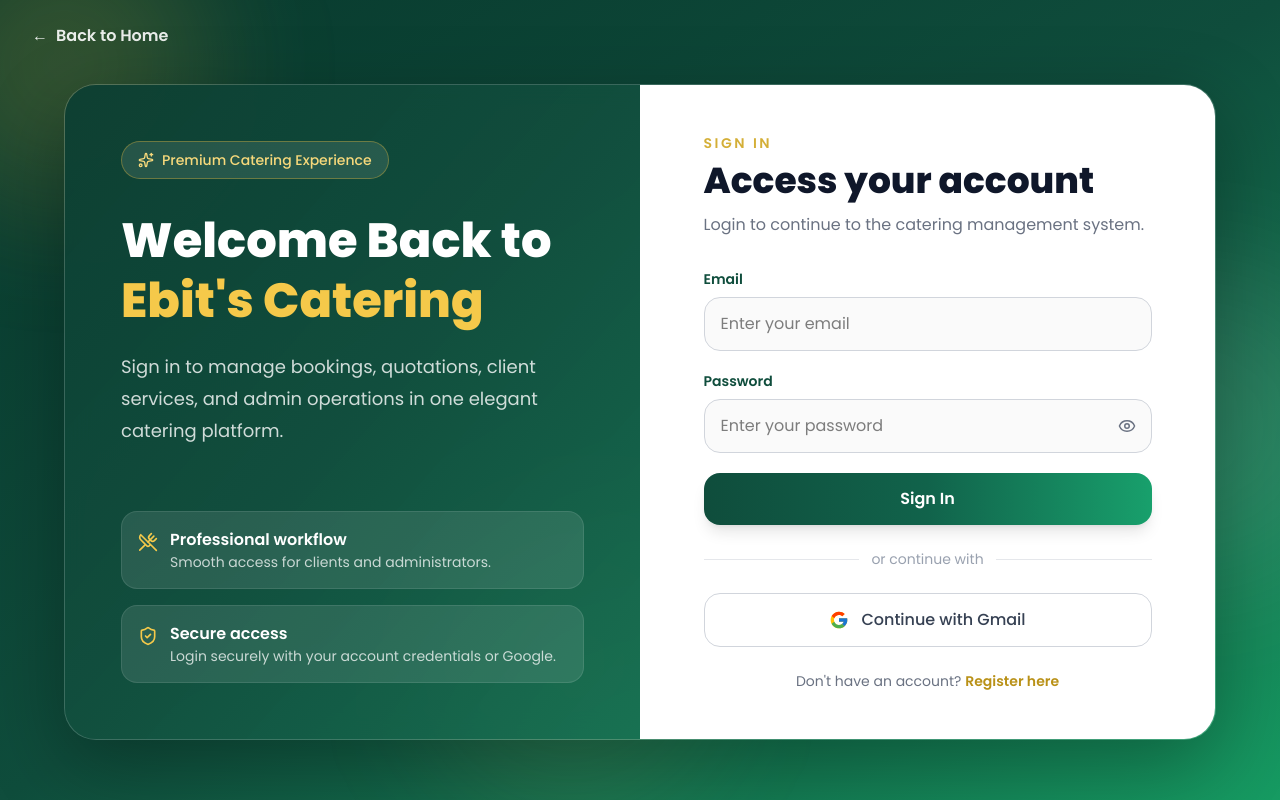
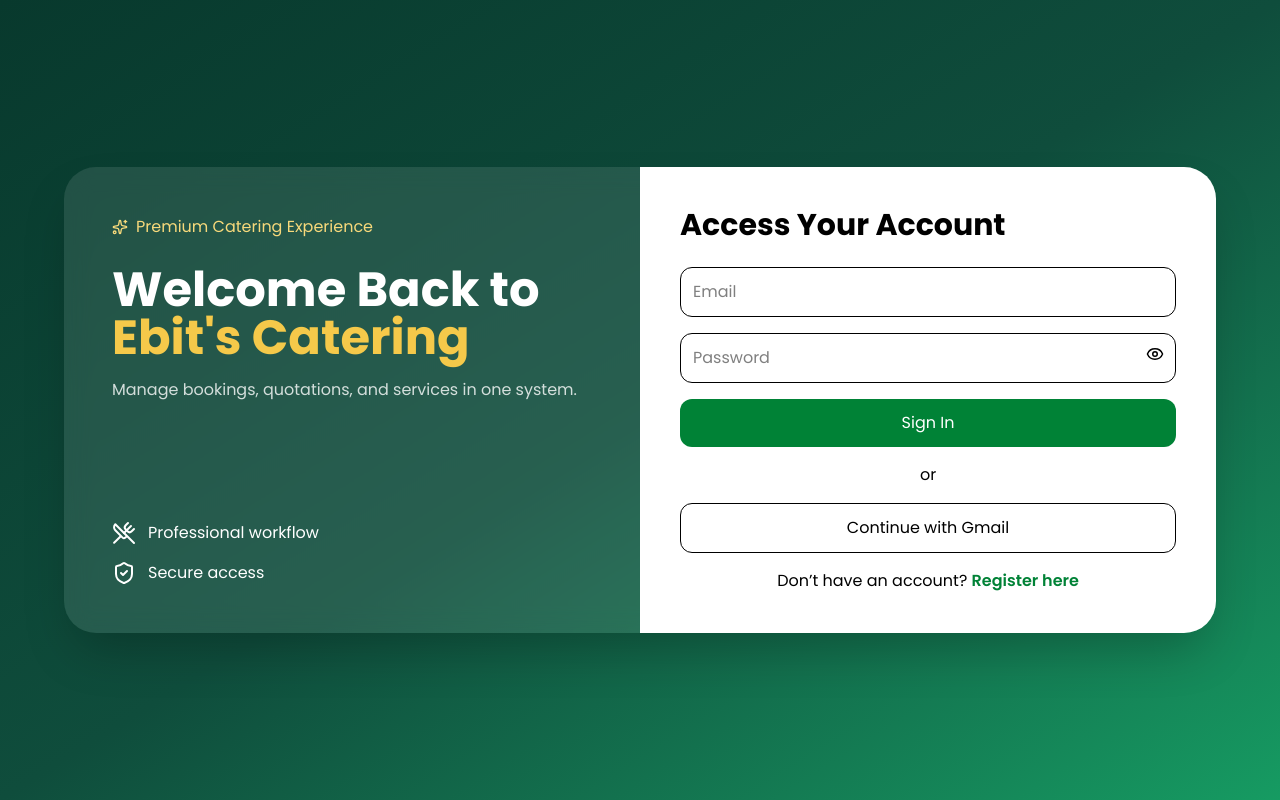
Before and after one commit to LeaKSMT/ebitscatering, a React app in the folder frontend/: page /login in a window 1280 px wide. Built offline with nearby package versions, Linux system fonts and the light colour scheme; the HTML template or start-up script is replaced by a standard one.

Commit message:
Premium login UI update

```diff
--- a/frontend/src/pages/Login.jsx
+++ b/frontend/src/pages/Login.jsx
@@ -81,7 +81,7 @@ function Login() {
     const showErrorPopup = (message) => {
         Swal.fire({
             icon: "error",
-            title: "Login Failed",
+            title: "Invalid Credentials",
             text: message || "Please check your email and password.",
             confirmButtonText: "Okay",
             background: "#ffffff",
@@ -103,20 +103,20 @@ function Login() {
             return;
         }
 
-        const normalizedEmail = email.trim().toLowerCase();
-        const trimmedPassword = password.trim();
-
         try {
             setIsLoading(true);
 
-            const data = await authService.login(normalizedEmail, trimmedPassword);
+            const data = await authService.login(
+                email.trim().toLowerCase(),
+                password.trim()
+            );
 
             if (data?.user) {
                 Swal.fire({
                     icon: "success",
-                    title: "Login Successful",
-                    text: `Welcome back, ${data.user.name || "User"}!`,
-                    timer: 1400,
+                    title: "Welcome Back!",
+                    text: `Hello ${data.user.name || "User"} 👋`,
+                    timer: 1500,
                     showConfirmButton: false,
                     background: "#ffffff",
                     color: "#1f2937",
@@ -132,21 +132,14 @@ function Login() {
                     return;
                 }
 
-                saveClientSession({
-                    id: data.user.id || null,
-                    name: data.user.name || "",
-                    email: data.user.email,
-                    photo: "",
-                });
-
+                saveClientSession(data.user);
                 setTimeout(() => navigate(getRedirectAfterLogin("client")), 1000);
                 return;
             }
 
-            showErrorPopup("Login failed. Please check your credentials.");
-        } catch (error) {
-            console.error("Login error:", error);
-            showErrorPopup(error.message || "Login failed. Please try again.");
+            showErrorPopup("Login failed.");
+        } catch (err) {
+            showErrorPopup(err.message);
         } finally {
             setIsLoading(false);
         }
@@ -159,192 +152,119 @@ function Login() {
 
             saveClientSession({
                 id: null,
-                name: user.displayName || "Client",
-                email: user.email || "",
-                photo: user.photoURL || "",
+                name: user.displayName,
+                email: user.email,
+                photo: user.photoURL,
             });
 
             Swal.fire({
                 icon: "success",
                 title: "Google Login Successful",
-                text: "You are now signed in.",
                 timer: 1400,
                 showConfirmButton: false,
-                background: "#ffffff",
-                color: "#1f2937",
-                customClass: {
-                    popup: "rounded-[24px] shadow-2xl",
-                    title: "text-2xl font-bold",
-                },
             });
 
-            setTimeout(() => navigate(getRedirectAfterLogin("client")), 1000);
-        } catch (error) {
-            console.error("Google login error:", error);
-            showErrorPopup("Google login failed. Please check your Firebase configuration.");
+            setTimeout(() => navigate("/client/dashboard"), 1000);
+        } catch {
+            showErrorPopup("Google login failed.");
         }
     };
 
     return (
-        <div className="min-h-screen bg-gradient-to-br from-[#08392d] via-[#0f4d3c] to-[#169b62] relative overflow-hidden">
-            <div className="absolute inset-0 pointer-events-none">
-                <div className="absolute -top-20 -left-20 h-72 w-72 rounded-full bg-[#d4af37]/20 blur-3xl" />
-                <div className="absolute top-1/3 -right-20 h-80 w-80 rounded-full bg-white/10 blur-3xl" />
-                <div className="absolute bottom-0 left-1/3 h-72 w-72 rounded-full bg-[#f5d77b]/10 blur-3xl" />
-            </div>
+        <div className="min-h-screen bg-gradient-to-br from-[#08392d] via-[#0f4d3c] to-[#169b62] flex items-center justify-center px-4">
+            <div className="w-full max-w-6xl grid lg:grid-cols-2 rounded-[32px] overflow-hidden shadow-2xl bg-white/10 backdrop-blur-md">
 
-            <div className="relative z-10 px-4 sm:px-8 pt-6">
-                <Link
-                    to="/"
-                    className="inline-flex items-center gap-2 text-white/90 font-semibold hover:text-[#f5c94a] transition"
-                >
-                    <span>←</span>
-                    <span>Back to Home</span>
-                </Link>
-            </div>
-
-            <div className="relative z-10 min-h-[calc(100vh-72px)] flex items-center justify-center px-4 py-8">
-                <div className="w-full max-w-6xl grid lg:grid-cols-2 rounded-[32px] overflow-hidden shadow-[0_25px_80px_rgba(0,0,0,0.30)] border border-white/10 bg-white/10 backdrop-blur-md">
-                    <div className="hidden lg:flex flex-col justify-between p-10 xl:p-14 bg-gradient-to-br from-[#0b3d31]/95 via-[#0f4d3c]/90 to-[#136f50]/85 text-white relative">
+                {/* LEFT */}
+                <div className="hidden lg:flex flex-col justify-between p-12 text-white">
                     <div>
-                            <div className="inline-flex items-center gap-2 rounded-full border border-[#d4af37]/40 bg-white/10 px-4 py-2 text-sm font-medium text-[#f7d97b]">
+                        <div className="inline-flex items-center gap-2 text-[#f7d97b]">
                             <Sparkles size={16} />
                             Premium Catering Experience
                         </div>
 
-                            <h1 className="mt-8 text-5xl font-extrabold leading-tight">
+                        <h1 className="mt-6 text-5xl font-bold">
                             Welcome Back to
-                                <span className="block text-[#f5c94a]">Ebit&apos;s Catering</span>
+                            <span className="block text-[#f5c94a]">Ebit's Catering</span>
                         </h1>
 
-                            <p className="mt-5 max-w-lg text-white/80 text-lg leading-8">
-                                Sign in to manage bookings, quotations, client services,
-                                and admin operations in one elegant catering platform.
+                        <p className="mt-4 text-white/80">
+                            Manage bookings, quotations, and services in one system.
                         </p>
                     </div>
 
-                        <div className="grid gap-4">
-                            <div className="rounded-2xl bg-white/10 border border-white/10 p-4 flex items-start gap-3">
-                                <UtensilsCrossed className="mt-1 text-[#f5c94a]" size={20} />
-                                <div>
-                                    <h3 className="font-semibold">Professional workflow</h3>
-                                    <p className="text-sm text-white/75">
-                                        Smooth access for clients and administrators.
-                                    </p>
+                    <div className="space-y-4">
+                        <div className="flex gap-3">
+                            <UtensilsCrossed />
+                            <span>Professional workflow</span>
                         </div>
-                            </div>
-
-                            <div className="rounded-2xl bg-white/10 border border-white/10 p-4 flex items-start gap-3">
-                                <ShieldCheck className="mt-1 text-[#f5c94a]" size={20} />
-                                <div>
-                                    <h3 className="font-semibold">Secure access</h3>
-                                    <p className="text-sm text-white/75">
-                                        Login securely with your account credentials or Google.
-                                    </p>
-                                </div>
+                        <div className="flex gap-3">
+                            <ShieldCheck />
+                            <span>Secure access</span>
                         </div>
                     </div>
                 </div>
 
-                    <div className="bg-white px-6 py-8 sm:px-10 sm:py-10 lg:px-12 lg:py-12">
-                        <div className="mx-auto w-full max-w-md">
-                            <div className="text-center lg:text-left mb-8">
-                                <p className="text-sm font-semibold tracking-[0.18em] text-[#d4af37] uppercase">
-                                    Sign In
-                                </p>
-                                <h2 className="mt-2 text-4xl font-extrabold text-[#0f172a]">
-                                    Access your account
-                                </h2>
-                                <p className="mt-3 text-gray-500">
-                                    Login to continue to the catering management system.
-                                </p>
-                            </div>
+                {/* RIGHT */}
+                <div className="bg-white p-10">
+                    <h2 className="text-3xl font-bold">Access Your Account</h2>
 
-                            <form onSubmit={handleLogin} className="space-y-5">
-                                <div>
-                                    <label className="block text-sm font-semibold text-[#0f4d3c] mb-2">
-                                        Email
-                                    </label>
+                    <form onSubmit={handleLogin} className="mt-6 space-y-4">
                         <input
                             type="email"
-                                        placeholder="Enter your email"
+                            placeholder="Email"
+                            className="w-full p-3 border rounded-xl"
                             value={email}
                             onChange={(e) => setEmail(e.target.value)}
-                                        className="w-full rounded-2xl border border-gray-300 bg-[#fafafa] px-4 py-3.5 outline-none focus:border-[#d4af37] focus:ring-4 focus:ring-[#d4af37]/15 transition"
-                                        required
                         />
-                                </div>
-
-                                <div>
-                                    <label className="block text-sm font-semibold text-[#0f4d3c] mb-2">
-                                        Password
-                                    </label>
 
                         <div className="relative">
                             <input
                                 type={showPassword ? "text" : "password"}
-                                            placeholder="Enter your password"
+                                placeholder="Password"
+                                className="w-full p-3 border rounded-xl"
                                 value={password}
                                 onChange={(e) => setPassword(e.target.value)}
-                                            className="w-full rounded-2xl border border-gray-300 bg-[#fafafa] px-4 py-3.5 pr-12 outline-none focus:border-[#d4af37] focus:ring-4 focus:ring-[#d4af37]/15 transition"
-                                            required
                             />
-
                             <button
                                 type="button"
                                 onClick={() => setShowPassword(!showPassword)}
-                                            className="absolute right-4 top-1/2 -translate-y-1/2 text-gray-500 hover:text-[#0b4d3b]"
+                                className="absolute right-3 top-3"
                             >
                                 {showPassword ? <EyeOff size={18} /> : <Eye size={18} />}
                             </button>
-                                    </div>
                         </div>
 
                         <button
                             type="submit"
                             disabled={isLoading}
-                                    className="w-full rounded-2xl bg-gradient-to-r from-[#0f4d3c] via-[#11634b] to-[#18a06c] text-white py-3.5 font-semibold shadow-lg hover:scale-[1.01] hover:shadow-xl transition disabled:opacity-70"
+                            className="w-full bg-green-700 text-white py-3 rounded-xl flex justify-center items-center gap-2"
                         >
-                                    {isLoading ? "Signing In..." : "Sign In"}
+                            {isLoading ? (
+                                <>
+                                    <span className="animate-spin h-4 w-4 border-2 border-white border-t-transparent rounded-full"></span>
+                                    Signing In...
+                                </>
+                            ) : (
+                                "Sign In"
+                            )}
                         </button>
                     </form>
 
-                            <div className="relative my-6">
-                                <div className="absolute inset-0 flex items-center">
-                                    <div className="w-full border-t border-gray-200" />
-                                </div>
-                                <div className="relative flex justify-center">
-                                    <span className="bg-white px-3 text-sm text-gray-400">or continue with</span>
-                                </div>
-                            </div>
+                    <div className="my-4 text-center">or</div>
 
                     <button
-                                type="button"
                         onClick={handleGoogleLogin}
-                                className="w-full rounded-2xl border border-gray-300 bg-white py-3.5 px-4 font-medium text-gray-700 flex items-center justify-center gap-3 hover:border-[#d4af37] hover:shadow-sm transition"
+                        className="w-full border py-3 rounded-xl"
                     >
-                                <svg className="w-5 h-5" viewBox="0 0 48 48" aria-hidden="true">
-                                    <path fill="#FFC107" d="M43.611 20.083H42V20H24v8h11.303C33.659 32.657 29.219 36 24 36c-6.627 0-12-5.373-12-12S17.373 12 24 12c3.059 0 5.842 1.154 7.961 3.039l5.657-5.657C34.046 6.053 29.278 4 24 4 12.955 4 4 12.955 4 24s8.955 20 20 20 20-8.955 20-20c0-1.341-.138-2.65-.389-3.917Z" />
-                                    <path fill="#FF3D00" d="M6.306 14.691 12.88 19.51C14.655 15.108 18.961 12 24 12c3.059 0 5.842 1.154 7.961 3.039l5.657-5.657C34.046 6.053 29.278 4 24 4c-7.682 0-14.347 4.337-17.694 10.691Z" />
-                                    <path fill="#4CAF50" d="M24 44c5.176 0 9.86-1.977 13.409-5.192l-6.19-5.238C29.143 35.091 26.715 36 24 36c-5.198 0-9.625-3.317-11.288-7.946l-6.525 5.025C9.5 39.556 16.227 44 24 44Z" />
-                                    <path fill="#1976D2" d="M43.611 20.083H42V20H24v8h11.303a12.05 12.05 0 0 1-4.084 5.57h.003l6.19 5.238C36.972 39.205 44 34 44 24c0-1.341-.138-2.65-.389-3.917Z" />
-                                </svg>
                         Continue with Gmail
                     </button>
 
-                            <div className="mt-6 text-center">
-                                <p className="text-sm text-gray-500">
-                                    Don&apos;t have an account?{" "}
-                                    <Link
-                                        to="/register"
-                                        className="font-semibold text-[#b99117] hover:text-[#8f6f0c] transition"
-                                    >
+                    <p className="text-center mt-4">
+                        Don’t have an account?{" "}
+                        <Link to="/register" className="text-green-700 font-semibold">
                             Register here
                         </Link>
                     </p>
-                            </div>
-                        </div>
-                    </div>
                 </div>
             </div>
         </div>
```
Lines whose indentation alone changed are shown as unchanged.
